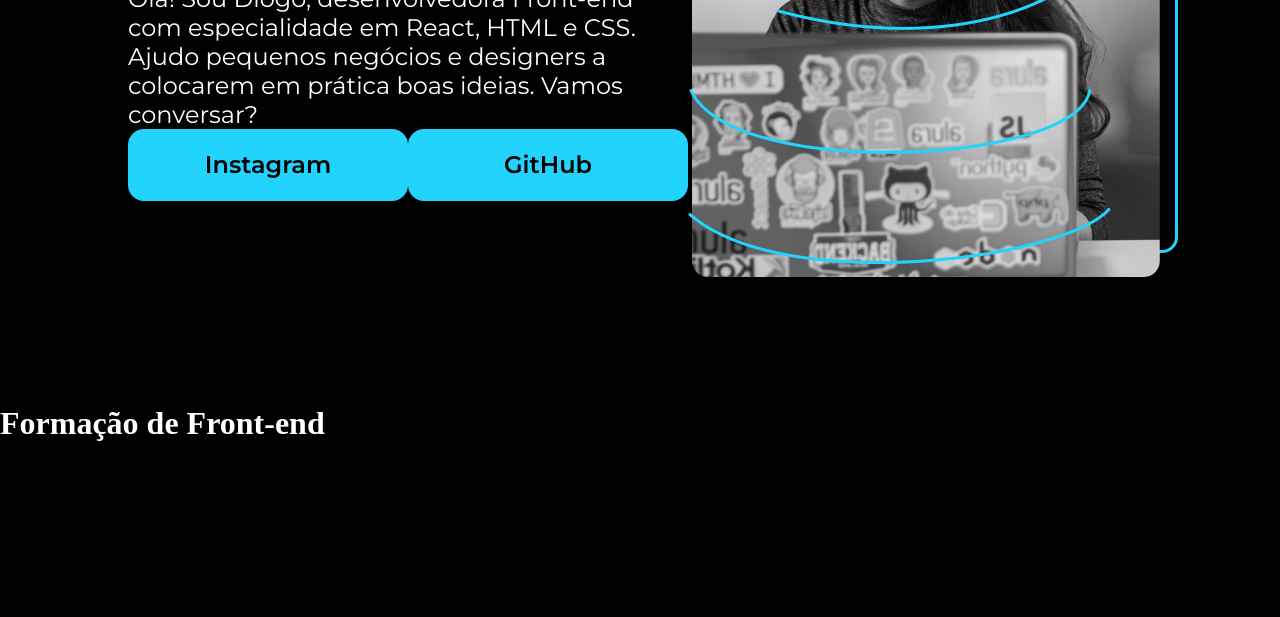
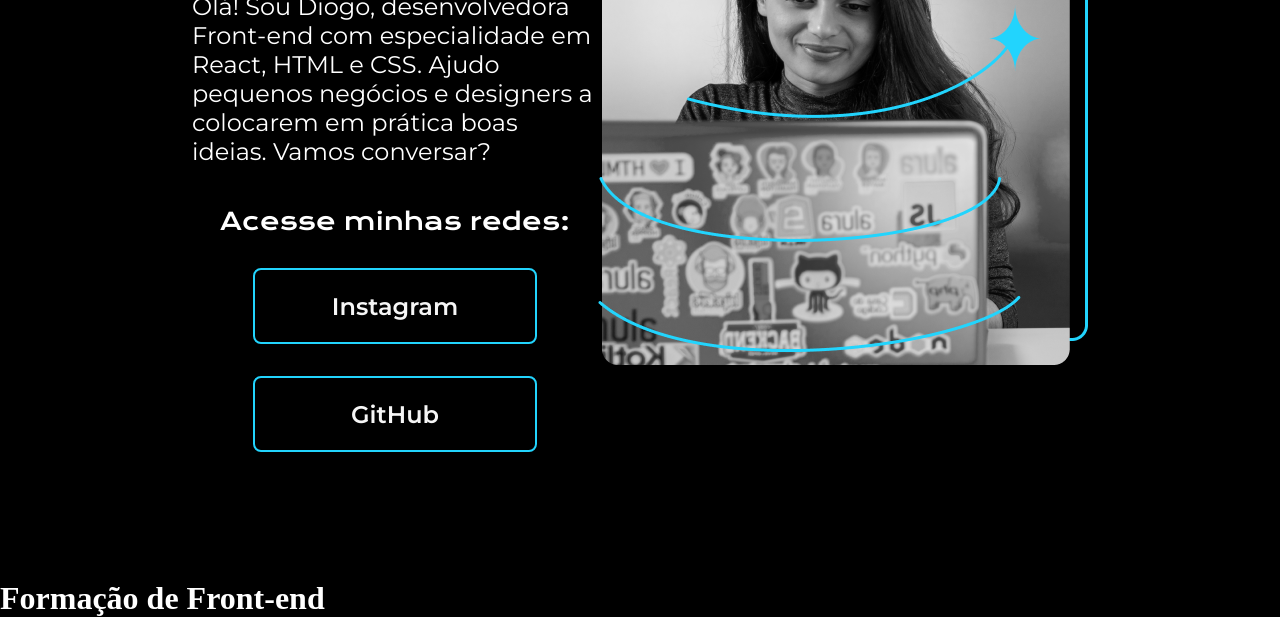
Before and after one commit to diogosalvadorb/Portifolio-Alura, a plain HTML site: page index.html in a window 1280 px wide. Shown: the part 401-1018 px from the top of the page. Before the commit the page ends 928 px from the top, so only its background shows below. Drawn offline with nearby package versions, Linux system fonts and the light colour scheme.

Commit message:
subtitulo, alteração layout botão

```diff
--- a/index.html
+++ b/index.html
@@ -21,6 +21,7 @@
           boas ideias. Vamos conversar?
         </p>
         <div class="apresentacao_links">
+          <h2 class="apresentacao_links_subtitulo">Acesse minhas redes:</h2>
           <a class="apresentacao_links_link" href="https://www.instagram.com/diogosalvadorb/">Instagram</a>
           <a class="apresentacao_links_link" href="https://github.com/diogosalvadorb">GitHub</a>
         </div>
--- a/style.css
+++ b/style.css
@@ -18,7 +18,7 @@ body {
 }
 
 .apresentacao {
-    margin: 10%;
+    margin: 10% 15%;
     display: flex;
     align-items: center;
     justify-content: space-between;
@@ -26,6 +26,9 @@ body {
 
 .apresentacao__conteudo {
     width: 615px;
+    display: flex;
+    flex-direction: column;
+    gap: 40px;
 }
 
 .apresentacao__conteudo__titulo {
@@ -40,18 +43,28 @@ body {
 
 .apresentacao_links {
     display: flex;
+    flex-direction: column;
     justify-content: space-between;
+    align-items: center;
+    gap: 32px;
+}
+
+.apresentacao_links_subtitulo {
+    font-family: 'Krona One', sans-serif;
+    font-weight: 400;
+    font-size: 24px;
 }
 
 .apresentacao_links_link {
-    background-color: #22d4fd;
+    /* background-color: #22d4fd; */
+    border: 2px solid #22d4fd;
     width: 280px;
     text-align: center;
-    border-radius: 16px;
+    border-radius: 8px;
     font-size: 24px;
     font-weight: 600;
     padding: 21.5px 0px;
     text-decoration: none;
-    color: #000000;
+    color: #F6F6F6;
     font-family: 'Montserrat', sans-serif;
 }
```
